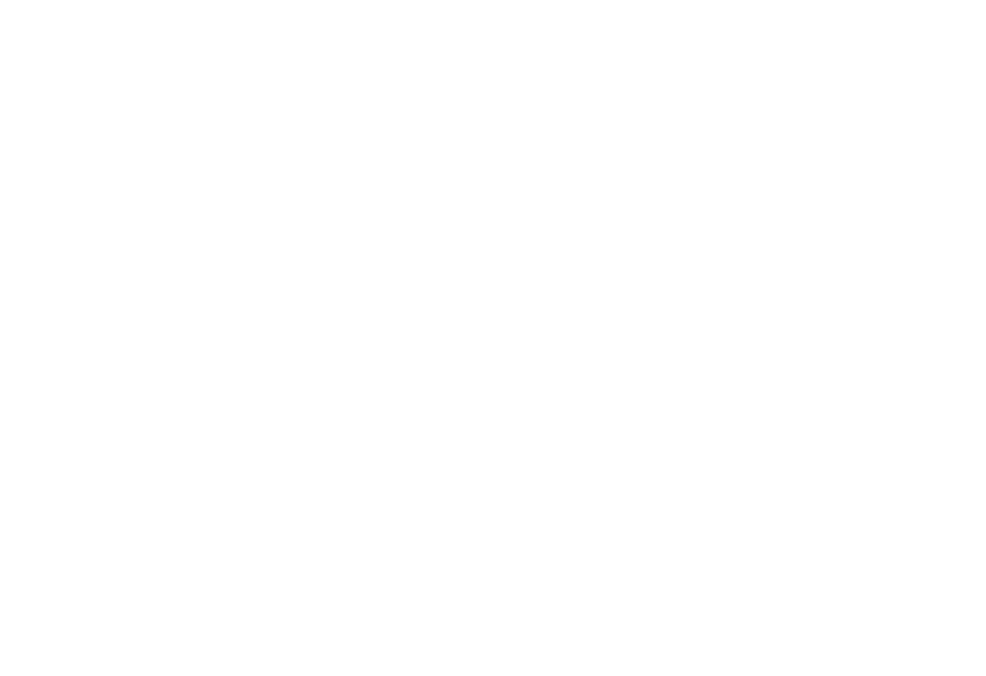
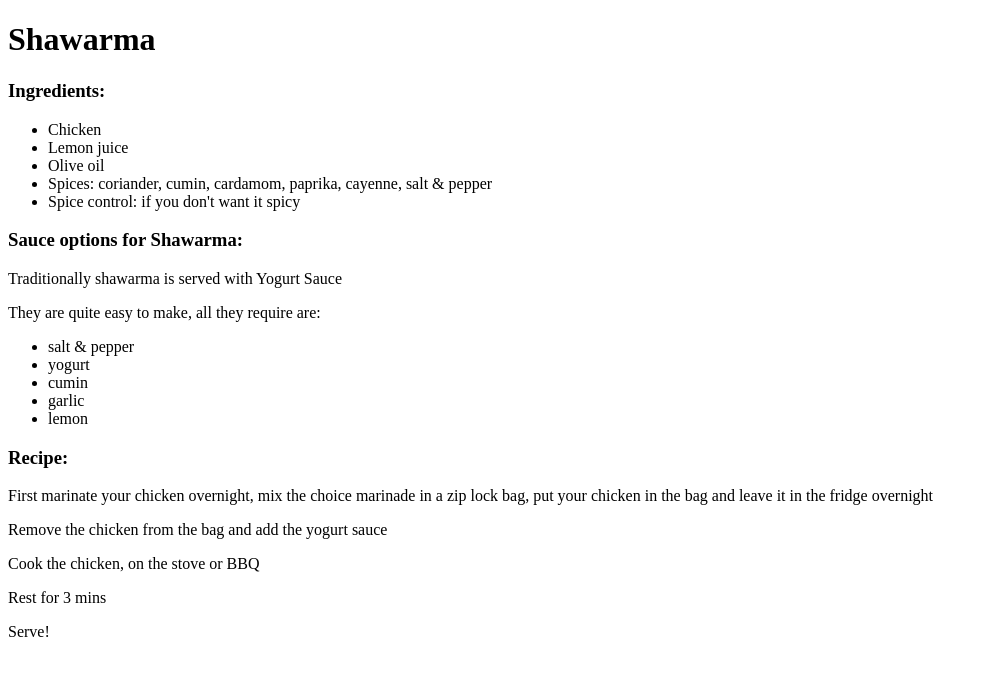
Before and after one commit to Adam-Moujar/odin-recipes, a plain HTML site: page recipes/shawarma.html in a window 1280 px wide. Shown: the whole page, without its empty margins (0-986 px from the left). Drawn offline with Linux system fonts and the light colour scheme.

Commit message:
Populate shawarma.html
Add the content of the page
The ingredients, recipe, sauce

```diff
--- a/recipes/shawarma.html
+++ b/recipes/shawarma.html
@@ -5,6 +5,33 @@
         <title>Odin Recipes</title>
     </head>
     <body>
-
+        <h1>Shawarma</h1>
+        <h3>Ingredients: </h3>
+        <p>
+            <ul>
+                <li>Chicken</li>
+                <li>Lemon juice</li>
+                <li>Olive oil</li>
+                <li>Spices: coriander, cumin, cardamom, paprika, cayenne, salt & pepper</li>
+                <li>Spice control: if you don't want it spicy</li>
+            </ul>
+        </p>
+        <h3>Sauce options for Shawarma:</h3>
+        <p>Traditionally shawarma is served with Yogurt Sauce</p>
+        <p>They are quite easy to make, all they require are:
+            <ul>
+                <li>salt & pepper</li>
+                <li>yogurt</li>
+                <li>cumin</li>
+                <li>garlic</li>
+                <li>lemon</li>
+            </ul>
+        </p>
+        <h3>Recipe:</h3>
+        <p>First marinate your chicken overnight, mix the choice marinade in a zip lock bag, put your chicken in the bag and leave it in the fridge overnight</p>
+        <p>Remove the chicken from the bag and add the yogurt sauce</p>
+        <p>Cook the chicken, on the stove or BBQ</p>
+        <p>Rest for 3 mins</p>
+        <p>Serve!</p>
     </body>
 </html>
```
Lines whose indentation alone changed are shown as unchanged.
